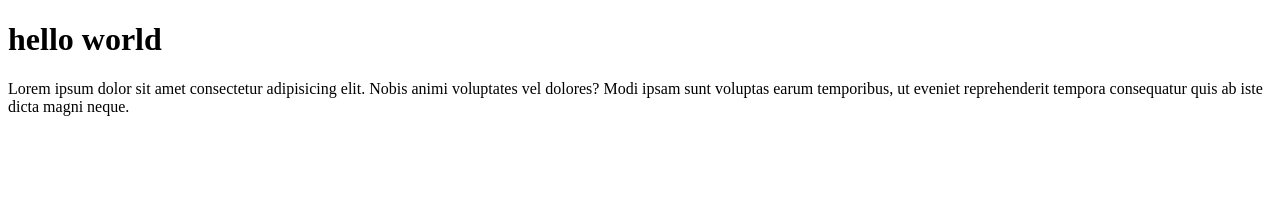
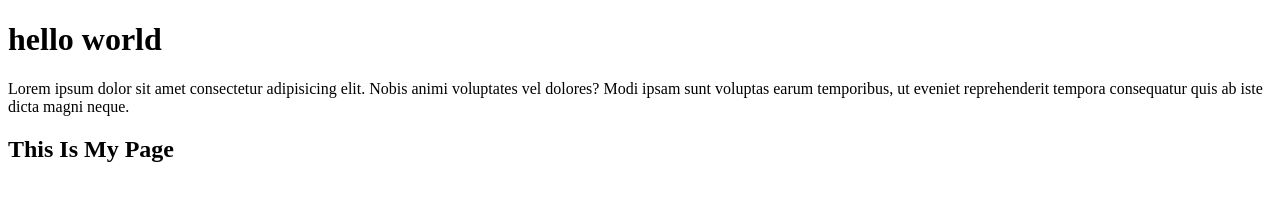
Before and after one commit to zain460/zain3, a plain HTML site: page index.html in a window 1280 px wide. Drawn offline with Linux system fonts and the light colour scheme.

Commit message:
Update index.html

```diff
--- a/index.html
+++ b/index.html
@@ -10,5 +10,8 @@
         hello world
     </h1>
     <p>Lorem ipsum dolor sit amet consectetur adipisicing elit. Nobis animi voluptates vel dolores? Modi ipsam sunt voluptas earum temporibus, ut eveniet reprehenderit tempora consequatur quis ab iste dicta magni neque.</p>
+    <h2>
+        This Is My Page
+    </h2>
 </body>
 </html>
```
